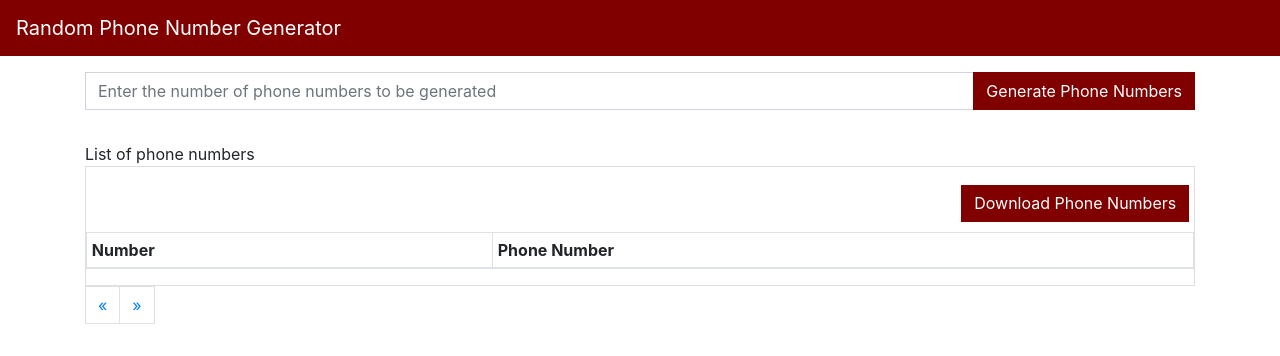
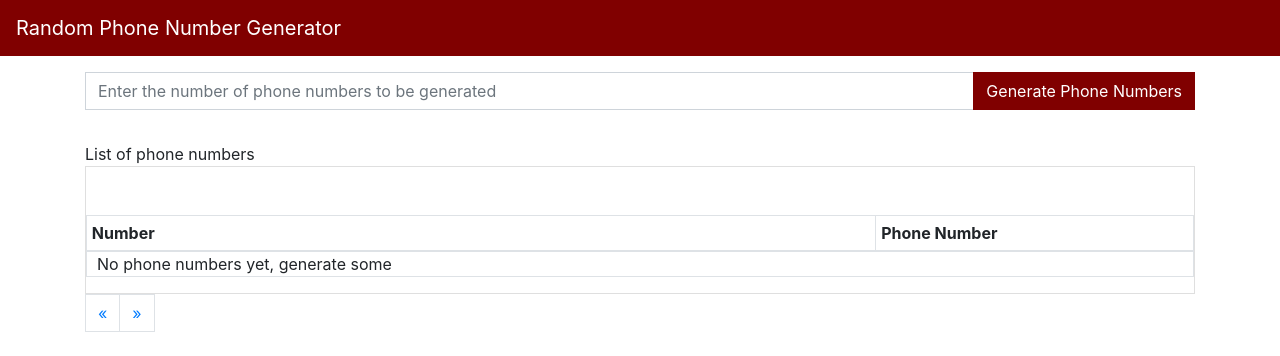
Before and after one commit to ALEHACKsp/random-phone-number-generator-1, a React (Create React App) app: page / in a window 1280 px wide. Shown: the top 356 px of the page. Built offline with nearby package versions, Linux system fonts and the light colour scheme.

Commit message:
- remove unnecessary code

```diff
--- a/src/components/home.js
+++ b/src/components/home.js
@@ -50,11 +50,11 @@ class Home extends React.Component {
 
   handlePageChange = event => {
     this.setState({
-      currentPage: Number(event.target.id + 1)
+      currentPage: Number(event.target.id)
     });
   };
 
-  updatePhoneNumbers = phoneNumbers => {
+  updatePhoneNumbers = () => {
     return this.setState({ phoneNumbers: [...PhoneNumber.storage.all().values()] }, async () => {
       await this.getStatistics();
     });
@@ -79,15 +79,7 @@ class Home extends React.Component {
   };
 
   render() {
-    const { phoneNumbers, currentPage, phoneNumbersPerPage, number, min, max, total } = this.state;
-
-    // Logic for displaying phone numbers
-    const indexOfLastPhoneNumber = currentPage * phoneNumbersPerPage;
-    const indexOfFirstPhonenumbers = indexOfLastPhoneNumber - phoneNumbersPerPage;
-    const currentPhoneNumbers = phoneNumbers.slice(
-      indexOfFirstPhonenumbers,
-      indexOfLastPhoneNumber
-    );
+    const { phoneNumbers, phoneNumbersPerPage, number, min, max, total } = this.state;
 
     // Logic for displaying page numbers
     const pageNumbers = [];
@@ -129,7 +121,7 @@ class Home extends React.Component {
                     : null}
                 </h5>
                 <Sorter phoneNumbers={phoneNumbers} onChange={this.onSortChange} />
-                <DownloadPhoneNumbers data={phoneNumbers} />
+                {phoneNumbers.length > 0 ? <DownloadPhoneNumbers data={phoneNumbers} /> : null}
               </div>
               <div className="stats">
                 <MinMaxPhoneNumber phoneNumbers={phoneNumbers} min={min} max={max} total={total} />
@@ -142,15 +134,15 @@ class Home extends React.Component {
                   </tr>
                 </thead>
                 <tbody>
-                  {this.state.phoneNumbers ? (
-                    currentPhoneNumbers.map((phoneNumber, index) => (
+                  {phoneNumbers.length > 0 ? (
+                    phoneNumbers.map((phoneNumber, index) => (
                       <tr key={phoneNumber}>
                         <td>{++index}.</td>
                         <td>{phoneNumber}</td>
                       </tr>
                     ))
                   ) : (
-                    <h5>'No phone numbers to show'</h5>
+                    <span style={{ padding: '10px' }}>No phone numbers yet, generate some</span>
                   )}
                 </tbody>
               </table>
@@ -159,21 +151,21 @@ class Home extends React.Component {
           <nav aria-label="Page navigation example">
             <ul className="pagination">
               <li className="page-item">
-                <a className="page-link" href="#" aria-label="Previous">
+                <a className="page-link" href="#!" aria-label="Previous">
                   <span aria-hidden="true">&laquo;</span>
                   <span className="sr-only">Previous</span>
                 </a>
               </li>
               {pageNumbers.map(number => (
                 <li className="page-item" key={number} id={number} onClick={this.handlePageChange}>
-                  <a className="page-link" href="#">
+                  <a className="page-link" href="#!">
                     {number}
                   </a>
                 </li>
               ))}
 
               <li className="page-item">
-                <a className="page-link" href="#" aria-label="Next">
+                <a className="page-link" href="#!" aria-label="Next">
                   <span aria-hidden="true">&raquo;</span>
                   <span className="sr-only">Next</span>
                 </a>
```
